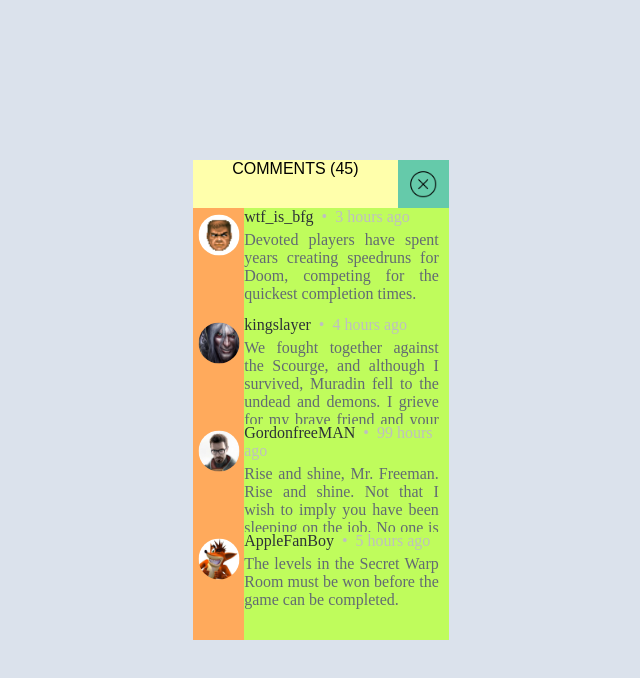
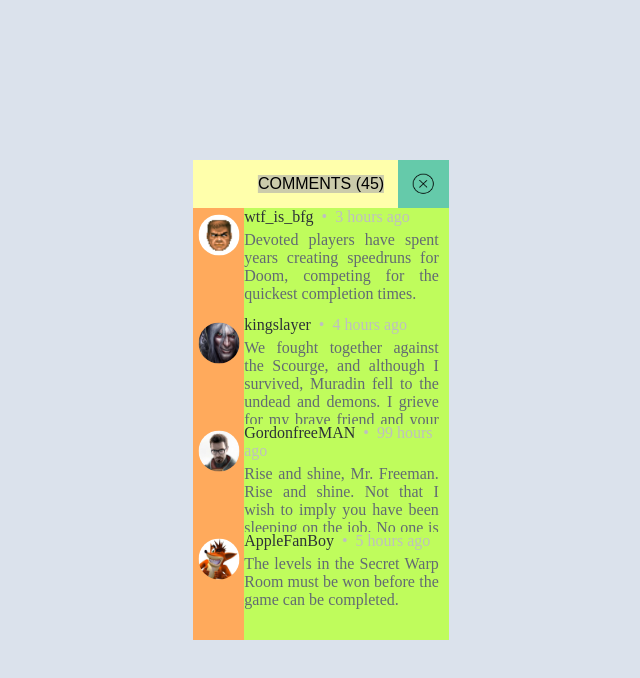
Before and after one commit to aquilinae/learn-web-basic, a plain HTML site: page [techcoll]/frontend/hw02/index_3rd_column.html in a window 1280 px wide. Shown: the whole page, without its empty margins (319-959 px from the left). Drawn offline with Linux system fonts and the light colour scheme.

Commit message:
Merging 3rd column menu style with the 3rd column style

```diff
--- a/[techcoll]/frontend/hw02/style_3rd_column.css
+++ b/[techcoll]/frontend/hw02/style_3rd_column.css
@@ -47,12 +47,8 @@ body {
   /* DEBUG цвет для наглядности */
   background-color: #FFFFAB;
 
-
-
-  display: inline-block;
-  float: left;
-  width: 80%;
   height: 100%;
+  position: relative;
 
   /* Что здесь происходит? */
   /*display: inline-block;
@@ -64,26 +60,32 @@ body {
 .comment-counter-content {
   font-size: 1em;
   font-family: sans-serif;
-  text-align: center;
+
+  /* DEBUG цвет для наглядности */
+  background-color: #CCCCAB;
+  position: absolute;
+  top: 50%;
+  left: 50%;
+  transform: translate(-50%, -50%)
 }
 
 .button-close {
   /* DEBUG цвет для наглядности */
   background-color: #65CAAA;
 
-  position: relative;
+  position: absolute;
+  left: 80%;
+  top: 0%;
 
-  display: inline-block;
-  float: left;
   width: 20%;
-  height: 100%;
+  height: 10%;
 }
 
 .button-close img {
-  width: 50%;
+  width: 40%;
 
   /* Центровка картинки, подозреваю, что можно проще и изящнее */
-  position: relative;
+  position: absolute;
   top: 50%;
   left: 50%;
   transform: translate(-50%, -50%)
```
